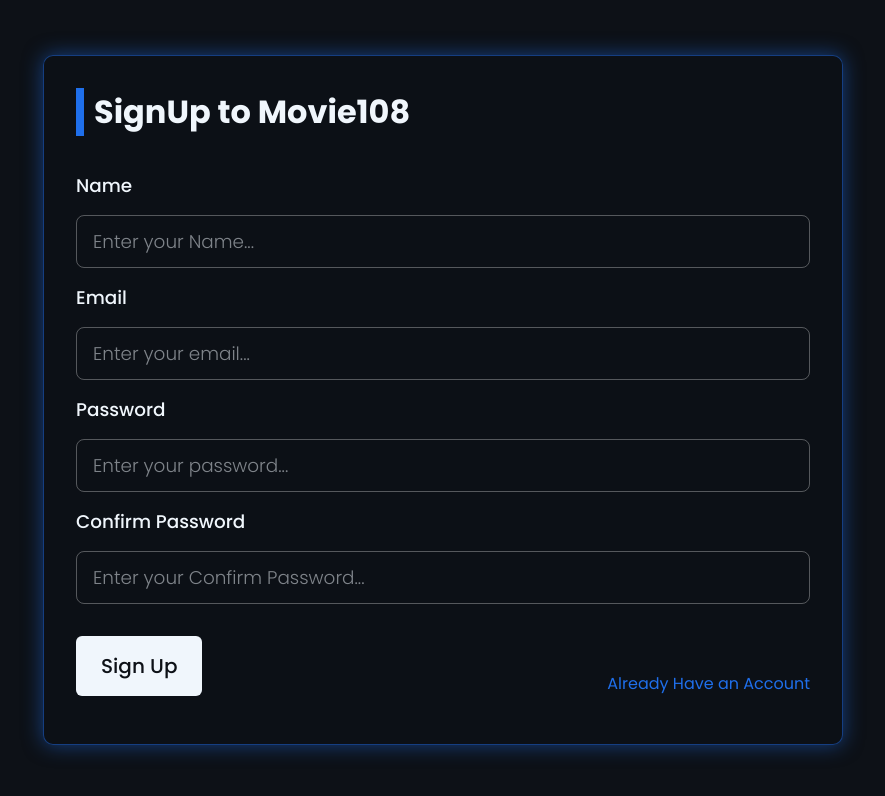
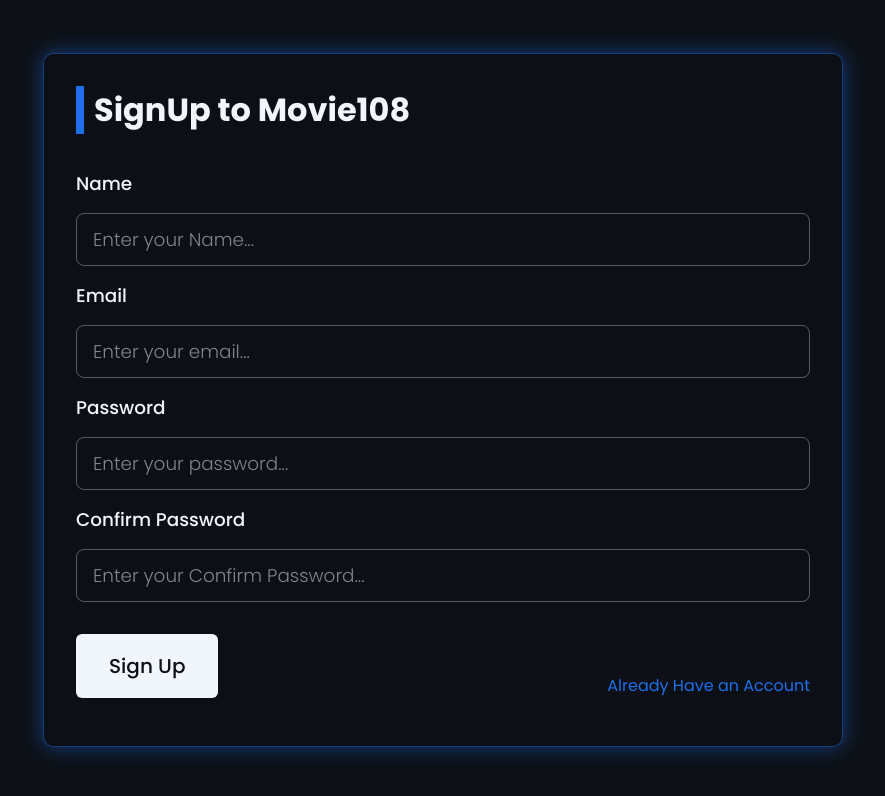
Before and after one commit to devsubid/Movie108, a React (Create React App) app: page /signup in a window 1280 px wide. Shown: the top 796 px of the page, without its empty margins (197-1082 px from the left). Built offline with nearby package versions, Linux system fonts and the light colour scheme.

Commit message:
Switching to `styled-components`

```diff
--- a/src/components/Button/Button.css
+++ b/src/components/Button/Button.css
@@ -1,8 +1,3 @@
-button.small {
-  padding: 0.5rem 1rem;
-  font-size: 1rem;
-}
-
 button.large {
   padding: 1.25rem 2rem;
   font-size: 1.5rem;
@@ -22,11 +17,6 @@
 }
 
 button.secondary:hover {
-  background-color: rgb(var(--light-color));
-  color: rgb(var(--dark-color));
-}
-
-button.primary {
   background-color: rgb(var(--light-color));
   color: rgb(var(--dark-color));
 }
--- a/src/components/Button/Button.jsx
+++ b/src/components/Button/Button.jsx
@@ -2,14 +2,18 @@
 import styled from "styled-components";
 
 const Button = styled.button`
-  padding: 0.85rem 1.5rem;
-  font-size: 1.25rem;
+  ${(props) =>
+    /small/.test(props.btnProperty)
+      ? "padding: 0.5rem 1rem; font-size: 1rem"
+      : "padding:  1rem 2rem; font-size: 1.25rem"};
   font-weight: 500;
   line-height: 1.5;
   border-radius: 0.375rem;
   border: 1px solid transparent;
-  background-color: transparent;
-  color: rgb(var(--dark-color));
+  ${(props) =>
+    /primary/.test(props.btnProperty)
+      ? "background-color: rgb(var(--light-color)); color: rgb(var(--dark-color));}"
+      : "background-color: transparent; color: rgb(var(--dark-color));"};
   border: 1px solid transparent;
   cursor: pointer;
   transition: all 0.15s ease;
--- a/src/components/Header/Header.jsx
+++ b/src/components/Header/Header.jsx
@@ -54,10 +54,10 @@
                 </div>
                 <div className="buttons">
                   <Link to="/login">
-                    <Button className="small secondary">Login</Button>
+                    <Button className="secondary" btnProperty="small secondary">Login</Button>
                   </Link>
                   <Link to="/signup">
-                    <Button className="small primary">Sign Up</Button>
+                    <Button className="primary" btnProperty="small primary">Sign Up</Button>
                   </Link>
                 </div>
               </div>
--- a/src/components/Header/Menu/Menu.jsx
+++ b/src/components/Header/Menu/Menu.jsx
@@ -26,10 +26,10 @@
         }}
       >
         <Link to="/login">
-          <Button className="small secondary">Login</Button>
+          <Button className="secondary" btnProperty="small">Login</Button>
         </Link>
         <Link to="/signup">
-          <Button className="small primary">Sign Up</Button>
+          <Button className="primary" btnProperty="small primary">Sign Up</Button>
         </Link>
       </div>
     </div>
--- a/src/pages/Login/Login.jsx
+++ b/src/pages/Login/Login.jsx
@@ -41,7 +41,7 @@
               />
             </div>
             <div className="button__container">
-              <Button className="primary" type="submit">
+              <Button className="primary" btnProperty="primary" type="submit">
                 Login
               </Button>
               <Link to="/signup">
--- a/src/pages/SignUp/SignUp.jsx
+++ b/src/pages/SignUp/SignUp.jsx
@@ -98,7 +98,7 @@
               </span>
             </div>
             <div className="button__container">
-              <Button className="primary" type="submit">
+              <Button className="primary" btnProperty="primary" type="submit">
                 Sign Up
               </Button>
               <Link to="/login">
```
